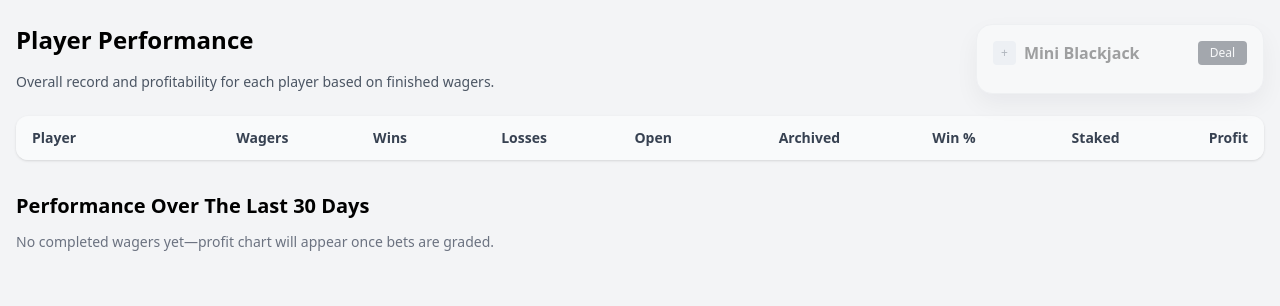
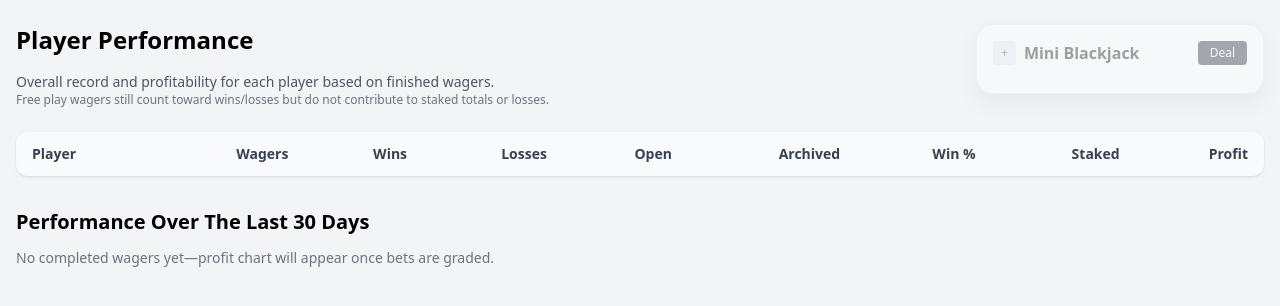
Before and after one commit to CalWooten95/roach-parlor, a FastAPI app: page /stats in a window 1280 px wide. Shown: the part 60-366 px from the top of the page. Run offline with FastAPI, Linux system fonts and the light colour scheme; lists and menus that the app fills with data are empty; some libraries are stand-ins or nearby versions.

Commit message:
add free play context to bot and freeplay to stats

```diff
--- a/web/app/crud.py
+++ b/web/app/crud.py
@@ -150,6 +150,7 @@ def create_wager(
     description: str,
     amount: float,
     line: str,
+    is_free_play: bool = False,
     legs: list[dict] | None = None,
     matchup: dict | None = None,
     archived: bool = False,
@@ -166,6 +167,7 @@ def create_wager(
         description=description,
         amount=amount_value,
         line=line,
+        is_free_play=bool(is_free_play),
         archived=archived,
         discord_message_id=discord_message_id,
         discord_channel_id=discord_channel_id,
@@ -295,6 +297,7 @@ def update_wager_details(
     line: str | None = None,
     status: str | None = None,
     archived: bool | None = None,
+    is_free_play: bool | None = None,
     created_at: datetime | None = None,
 ):
     wager = db.query(models.Wager).filter(models.Wager.id == wager_id).first()
@@ -322,6 +325,9 @@ def update_wager_details(
 
     if archived is not None:
         wager.archived = bool(archived)
+
+    if is_free_play is not None:
+        wager.is_free_play = bool(is_free_play)
 
     if created_at is not None:
         wager.created_at = created_at
--- a/web/app/database.py
+++ b/web/app/database.py
@@ -46,6 +46,11 @@ def init_db():
                 text("ALTER TABLE wagers ADD COLUMN archive_reacted BOOLEAN NOT NULL DEFAULT FALSE")
             )
             wager_column_names.add("archive_reacted")
+        if "is_free_play" not in wager_column_names:
+            conn.execute(
+                text("ALTER TABLE wagers ADD COLUMN is_free_play BOOLEAN NOT NULL DEFAULT FALSE")
+            )
+            wager_column_names.add("is_free_play")
 
         user_columns = inspector.get_columns("users")
         if not any(column["name"] == "tracked" for column in user_columns):
--- a/web/app/main.py
+++ b/web/app/main.py
@@ -167,6 +167,8 @@ def _wager_profit_delta(wager: models.Wager) -> Decimal:
         payout = wager.payout or 0
         return Decimal(str(payout))
     if status == models.WagerStatus.lost.value:
+        if getattr(wager, "is_free_play", False):
+            return Decimal("0")
         return -amount
     return Decimal("0")
 
@@ -419,7 +421,8 @@ async def view_stats(request: Request, db=Depends(get_db)):
             status = _normalize_wager_status(wager)
             amount_raw = wager.amount if wager.amount is not None else Decimal("0")
             amount = Decimal(str(amount_raw))
-            total_staked += amount
+            if not getattr(wager, "is_free_play", False):
+                total_staked += amount
 
             if getattr(wager, "archived", False):
                 archived_count += 1
@@ -774,6 +777,8 @@ async def admin_edit_wager(
     line: str | None = Form(None),
     status: str | None = Form(None),
     archived: str | None = Form(None),
+    free_play_present: str | None = Form(None),
+    is_free_play: str | None = Form(None),
     created_at: str | None = Form(None),
     redirect_to: str = Form("/admin/wagers"),
     db=Depends(get_db),
@@ -795,6 +800,11 @@ async def admin_edit_wager(
             parsed = parsed.replace(tzinfo=timezone.utc)
         created_at_dt = parsed
 
+    free_play_flag = None
+    if free_play_present is not None:
+        normalized_free_play = (is_free_play or "").strip().lower()
+        free_play_flag = normalized_free_play in {"true", "1", "yes", "on"}
+
     crud.update_wager_details(
         db,
         wager_id,
@@ -803,6 +813,7 @@ async def admin_edit_wager(
         line=line,
         status=status,
         archived=archived_flag,
+        is_free_play=free_play_flag,
         created_at=created_at_dt,
     )
 
--- a/web/app/models.py
+++ b/web/app/models.py
@@ -136,6 +136,12 @@ class Wager(Base):
     description = Column(Text)
     amount = Column(Numeric(12, 2))            # <-- Add this
     line = Column(String)               # <-- And this
+    is_free_play = Column(
+        Boolean,
+        nullable=False,
+        default=False,
+        server_default=expression.false(),
+    )
     image_url = Column(String, nullable=True)
     status = Column(Enum(WagerStatus), default=WagerStatus.open)
     archived = Column(Boolean, default=False, nullable=False, server_default=expression.false())
--- a/web/app/routers/wagers.py
+++ b/web/app/routers/wagers.py
@@ -68,6 +68,7 @@ class WagerCreate(BaseModel):
     description: str
     amount: float
     line: str
+    is_free_play: bool = False
     legs: list[WagerLegPayload] | None = None
     matchup: WagerMatchupPayload | None = None
     archived: bool | None = False
@@ -84,6 +85,7 @@ class WagerOut(BaseModel):
     status: str
     archived: bool
     archive_reacted: bool
+    is_free_play: bool
     discord_message_id: str | None = None
     discord_channel_id: str | None = None
     payout: float | None = None
@@ -123,6 +125,7 @@ def create_wager(wager: WagerCreate, db: Session = Depends(database.get_db)):
         description=wager.description,
         amount=wager.amount,
         line=wager.line,
+        is_free_play=wager.is_free_play,
         legs=legs,
         matchup=matchup,
         archived=bool(wager.archived),
--- a/web/app/schemas.py
+++ b/web/app/schemas.py
@@ -133,6 +133,9 @@ class WagerBase(BaseModel):
     discord_channel_id: Optional[str] = None
     archive_reacted: Optional[bool] = False
     legs: List[WagerLeg] = Field(default_factory=list)
+    amount: Optional[float] = None
+    line: Optional[str] = None
+    is_free_play: Optional[bool] = False
 
 
 class WagerMatchupCreate(BaseModel):
--- a/web/app/templates/stats.html
+++ b/web/app/templates/stats.html
@@ -1,7 +1,8 @@
 {% extends "base.html" %}
 {% block content %}
 <h1 class="text-2xl font-bold mb-4">Player Performance</h1>
-<p class="text-sm text-gray-600 mb-6">Overall record and profitability for each player based on finished wagers.</p>
+<p class="text-sm text-gray-600">Overall record and profitability for each player based on finished wagers.</p>
+<p class="text-xs text-gray-500 mb-6">Free play wagers still count toward wins/losses but do not contribute to staked totals or losses.</p>
 
 <div class="overflow-x-auto bg-white rounded-xl shadow mb-8">
   <table class="min-w-full divide-y divide-gray-200 text-sm">
```
Also changed, not shown: bot/main.py (+47 -1 lines), web/app/templates/admin_wagers.html (+15 -0 lines), web/app/templates/archived.html (+6 -1 lines), web/app/templates/index.html (+6 -1 lines).
